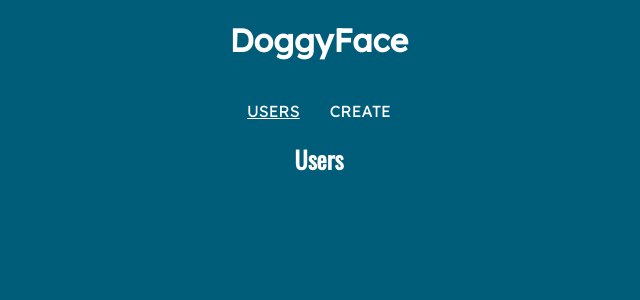
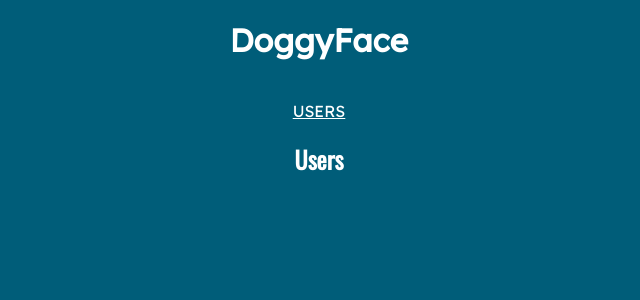
Before and after one commit to fjgrande/202309-w9chwe-francisco-grande, a React (Vite) app: page /users in a window 1280 px wide. Shown: the top 300 px of the page, without its empty margins (321-961 px from the left). Built offline with nearby package versions, Linux system fonts and the light colour scheme.

Commit message:
Fix route navigation

```diff
--- a/src/components/App/App.tsx
+++ b/src/components/App/App.tsx
@@ -11,7 +11,6 @@ const App = (): React.ReactElement => {
       <Routes>
         <Route path="/" element={<Navigate to="/users" />} />
         <Route path="/users" element={<UsersPage />} />
-        <Route path="/create" />
       </Routes>
     </AppStyled>
   );
--- a/src/components/Navigation/Navigation.tsx
+++ b/src/components/Navigation/Navigation.tsx
@@ -8,9 +8,6 @@ const Navigation = (): React.ReactElement => {
         <li>
           <NavLink to="/users">users</NavLink>
         </li>
-        <li>
-          <NavLink to="/create">create</NavLink>
-        </li>
       </ul>
     </NavigationStyled>
   );
```
